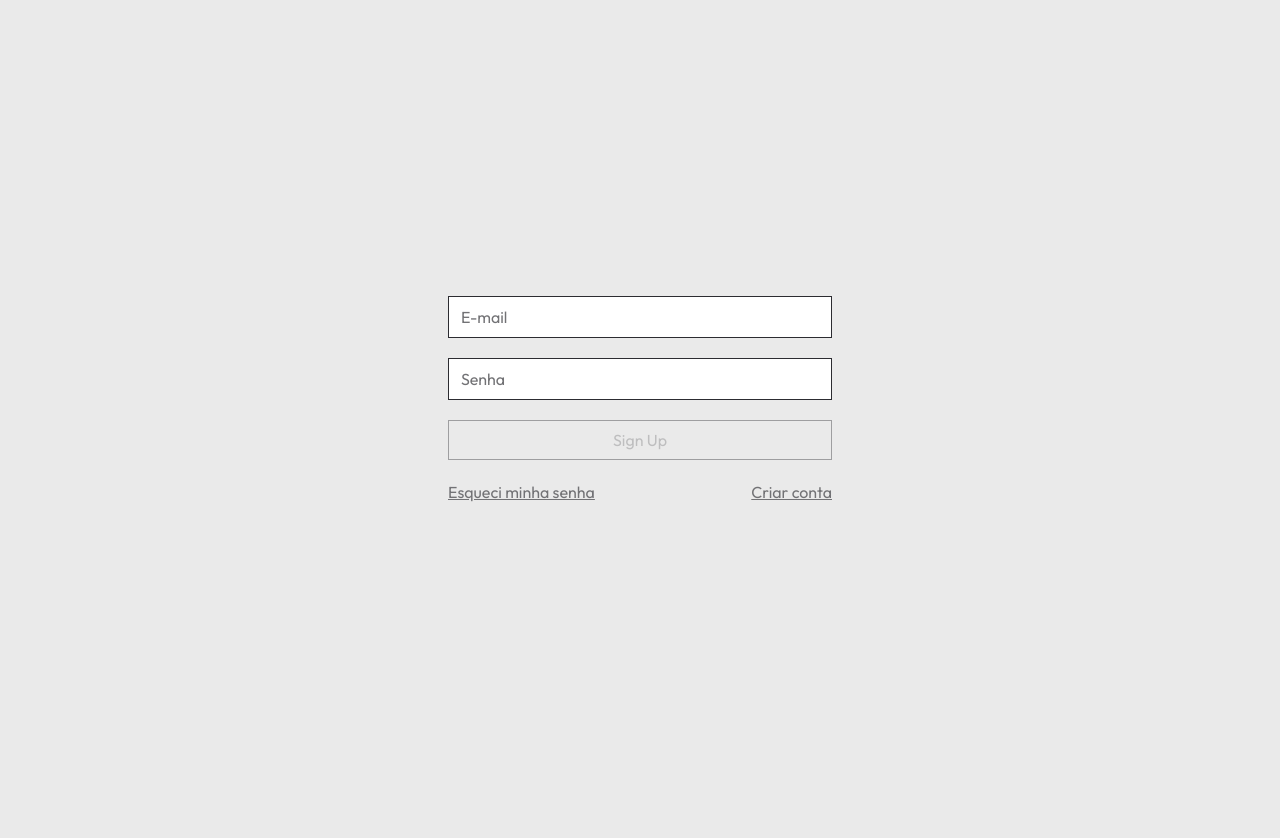
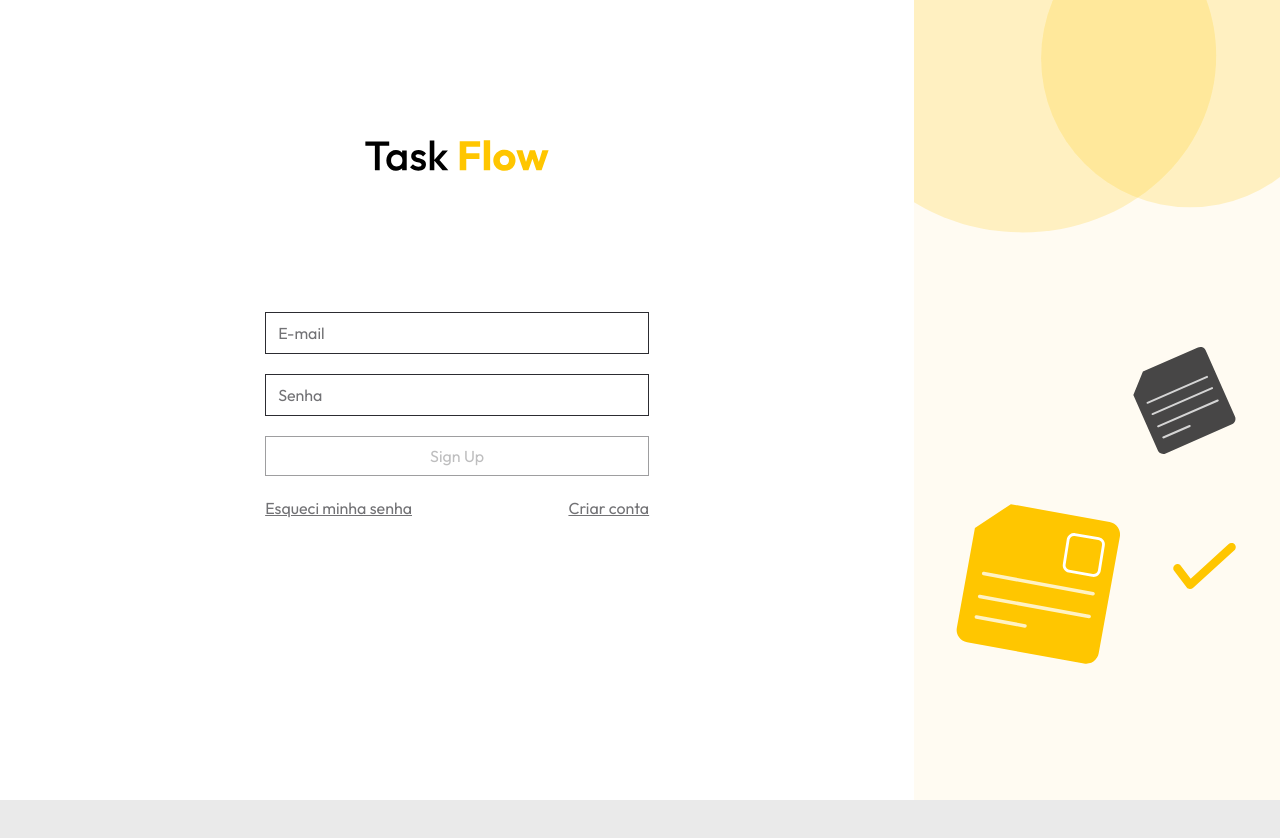
Before and after one commit to samuelsilvati/task-flow, a Next.js app: page /signin in a window 1280 px wide. Shown: the top 838 px of the page. Built offline with nearby package versions, Linux system fonts and the light colour scheme; no server answers.

Commit message:
feat: create layout for login page

```diff
--- a/src/app/signin/page.tsx
+++ b/src/app/signin/page.tsx
@@ -1,14 +1,30 @@
 import { redirect } from 'next/navigation'
 import AuthForm from '../components/AuthForm'
 import { cookies } from 'next/headers'
+import Image from "next/image";
+import Logo from "../../assets/logo.svg";
 
 export default function Auth() {
   const token = cookies().has('token')
   if (token) redirect('/dashboard')
 
   return (
-    <div className="flex h-screen w-full items-center justify-center">
-      <AuthForm />
+    <div className="flex bg-[url(../assets/bg-mobile.svg)] bg-contain bg-top bg-no-repeat bg-white">
+      <div className="flex h-screen w-full flex-col items-center justify-center lg:bg-white">
+        <div className="my-14 flex h-screen w-96 flex-col justify-between gap-6 ">
+          <div className='h-screen flex flex-col justify-evenly items-center'>
+            <Image
+            src={Logo}
+            alt="logo"
+            className="mx-auto px-5 lg:mx-0"
+            width={224}
+          />
+            <AuthForm />
+            <span></span>
+          </div>
+        </div>
+      </div>
+      <div className="w-[40%] hidden h-screen overflow-hidden bg-[url(../assets/side.svg)] bg-cover bg-top bg-no-repeat lg:block lg:bg-white"></div>
     </div>
-  )
+  );
 }
```
Also changed, not shown: src/assets/side.svg (added).
